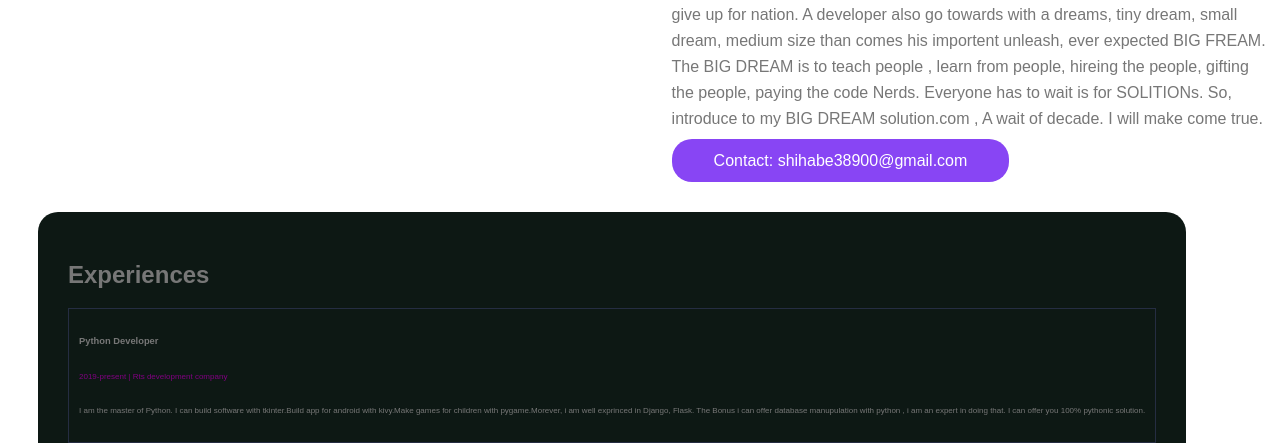
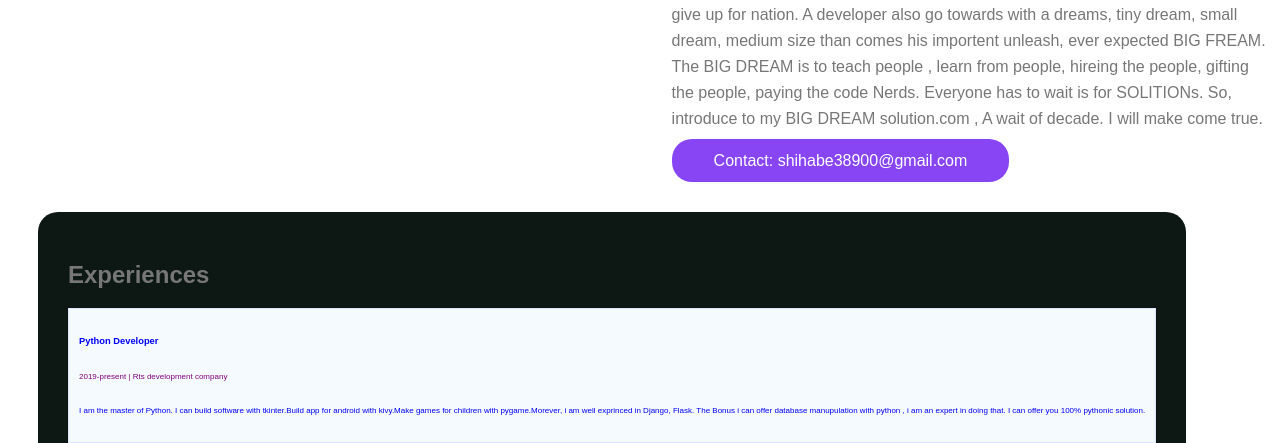
Before and after one commit to shihabuddin413/shihabrts, a plain HTML site: page index.html in a window 1280 px wide. Shown: the part 442-885 px from the top of the page. Drawn offline with Linux system fonts and the light colour scheme.

Commit message:
Update style.css

```diff
--- a/style.css
+++ b/style.css
@@ -53,4 +53,7 @@ h1{
     padding: 10px;
     border: 1px solid rgba(137, 130, 247, .2);
     font-size: 0.5em;
+    color: blue;
+    background-color: rgb(245, 250, 255);
+
 }
```
